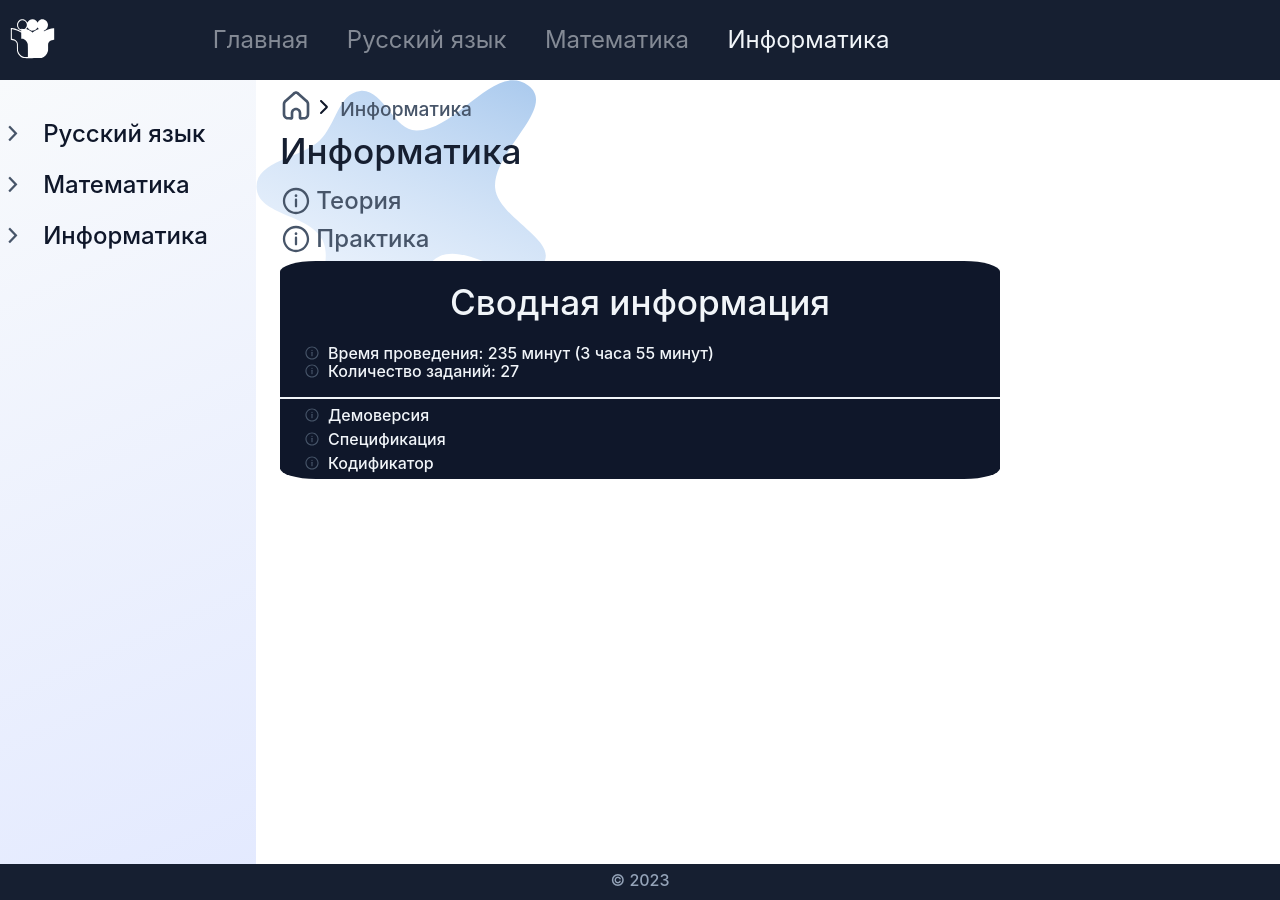
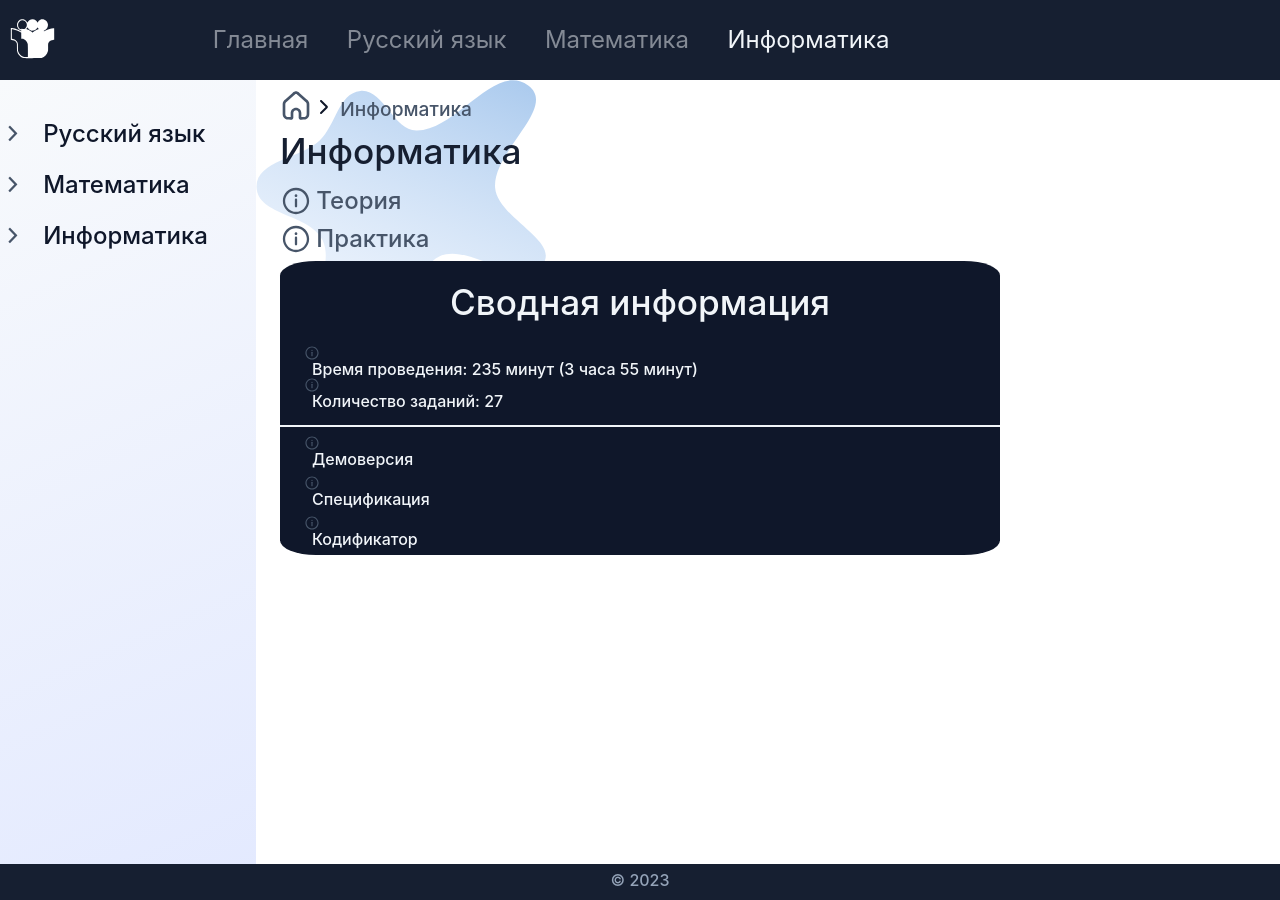
Before and after one commit to daneelez/daneelez.github.io, a Jekyll site: the page built from docs/inf/inf.html, in a window 1280 px wide. Built offline with Jekyll 4.4.1, drawn with Linux system fonts in a browser that asks for light colours.

Commit message:
Update style.css

```diff
--- a/docs/css/style.css
+++ b/docs/css/style.css
@@ -231,7 +231,8 @@ main {
 }
 
 .information-div {
-	display: inline-flex;
+	display: flex;
+	flex-direction: column;
 	padding: 0 1.5rem 0 1.5rem;
 }
 
```
